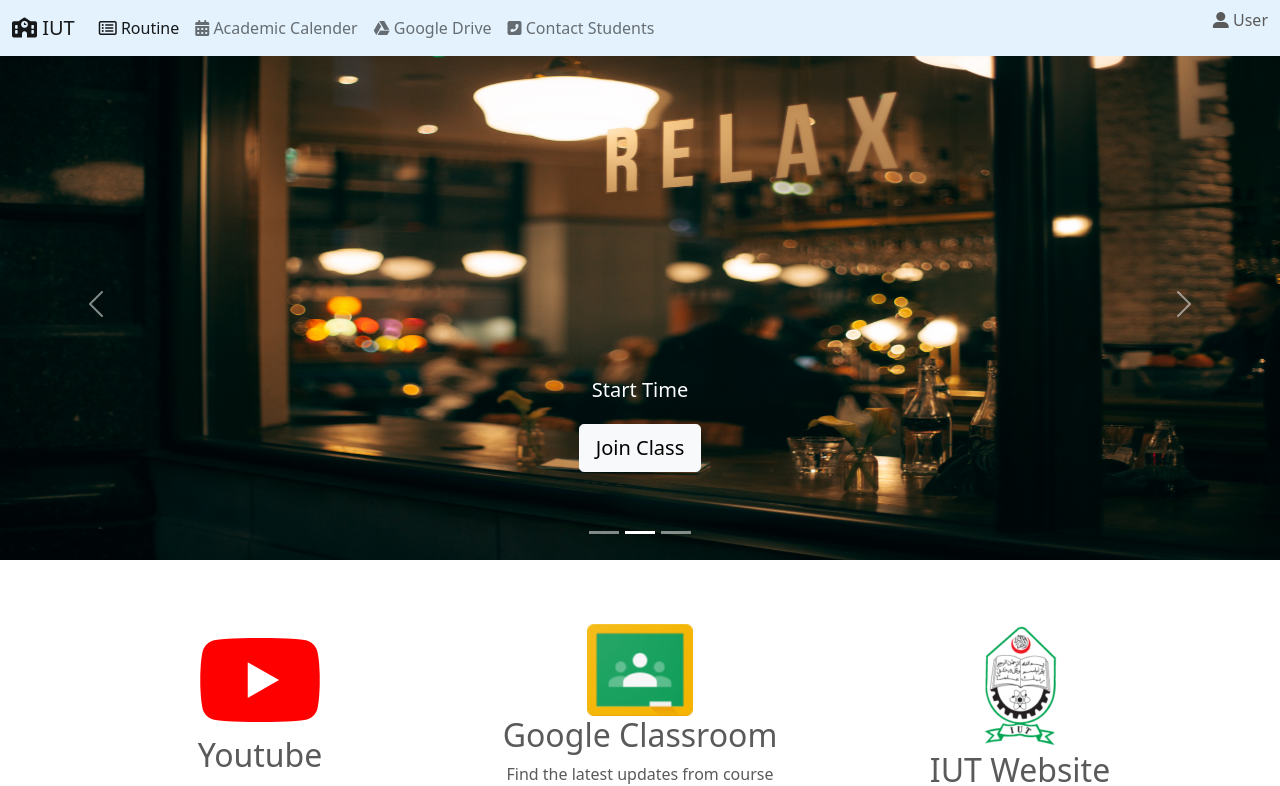
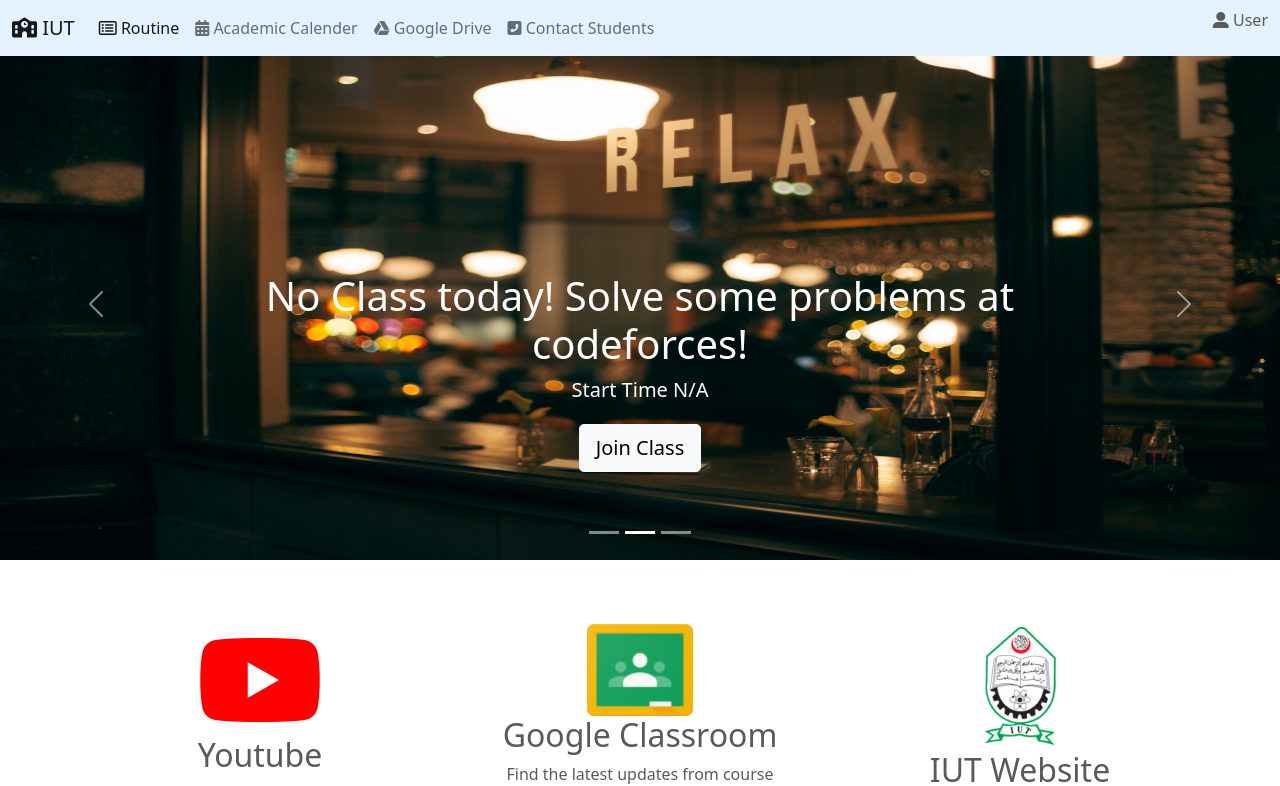
Before and after one commit to tzf101/IUT-Online-Class-Manager, a React (Create React App) app: page / in a window 1280 px wide. Shown: the top 786 px of the page. Built offline with nearby package versions, Linux system fonts and the light colour scheme.

Commit message:
index error after 10 seconds

```diff
--- a/src/components/App.jsx
+++ b/src/components/App.jsx
@@ -5,22 +5,50 @@ import Footer from "./Footer";
 import Header from "./Header";
 import links from "./classDetails";
 function App() {
+    setInterval(updateHours, 1000);
 
+    setInterval(updateMinutes, 1000);
+
+    setInterval(UpdateIndex, 10000);
+
+    let date = new Date();
+    const week = date.getDay();
+    const startingHours = date.getHours();
+    const startingMinutes = date.getMinutes();
+    const [hours, setHours] = useState(startingHours);
+    const [minutes, setMinutes] = useState(startingMinutes);
+    const [index, setIndex] = useState(0);
+
+    function updateHours(){
+        const newHours = new Date().getHours();
+        setHours(newHours);
+    }
+
+    function updateMinutes(){
+        const newMinutes = new Date().getMinutes();
+        setMinutes(newMinutes);
+    }
+
+    function UpdateIndex(){
+        for (let i = 0; i < 7; i++) {
+            if((hours*100+minutes) < links[week][i].end) setIndex(i);
+        }
+    }
     return (
         <div>
             <Header />
             <Carousel
-                currentClassName={links[0].class}
-                currentClassTime={links[0].start}
-                currentClassLink={links[0].link}
+                currentClassName={links[week][index].class}
+                currentClassTime={links[week][index].duration}
+                currentClassLink={links[week][index].link}
 
-                upcomingClassName={links[2].class}
-                upcomingClassTime={links[2].start}
-                upcomingClassLink={links[2].link}
+                upcomingClassName={links[week][index].class}
+                upcomingClassTime={links[week][index].duration}
+                upcomingClassLink={links[week][index].link}
 
-                upcomingClassName2={links[3].class}
-                upcomingClassTime2={links[3].start}
-                upcomingClassLink2={links[3].link}
+                upcomingClassName2={links[week][index].class}
+                upcomingClassTime2={links[week][index].duration}
+                upcomingClassLink2={links[week][index].link}
             />
             <External />
             <Footer />
--- a/src/components/classDetails.js
+++ b/src/components/classDetails.js
@@ -101,7 +101,14 @@ const links = [
         week: "Monday",
         duration: "N/A",
         link: "https://codeforces.com/"
-    }],
+    },
+    {
+        class: "No Class today! Solve some problems at codeforces!",
+        end: 2359,
+        week: "Sunday",
+        duration: "N/A",
+        link: "https://codeforces.com/"
+    },],
     //Tuesday
     [{
         class: "CSE 4305 - Md. Hamjajul Ashmafee",
@@ -183,13 +190,6 @@ const links = [
         link: "https://codeforces.com/"
     },
         //Class Finished for Wednesday
-    {
-        class: "No Class today! Solve some problems at codeforces!",
-        end: 2359,
-        week: "Wednesday",
-        duration: "N/A",
-        link: "https://codeforces.com/"
-    },
     {
         class: "No Class today! Solve some problems at codeforces!",
         end: 2359,
@@ -312,13 +312,6 @@ const links = [
         week: "Friday",
         duration: "N/A",
         link: "https://codeforces.com/"
-    },
-    {
-        class: "No Class today! Solve some problems at codeforces!",
-        end: 2359,
-        week: "Friday",
-        duration: "N/A",
-        link: "https://codeforces.com/"
     }],
     //Saturday
     [
```
Also changed, not shown: 1 other file (tests, documents, lock files or other folders).
